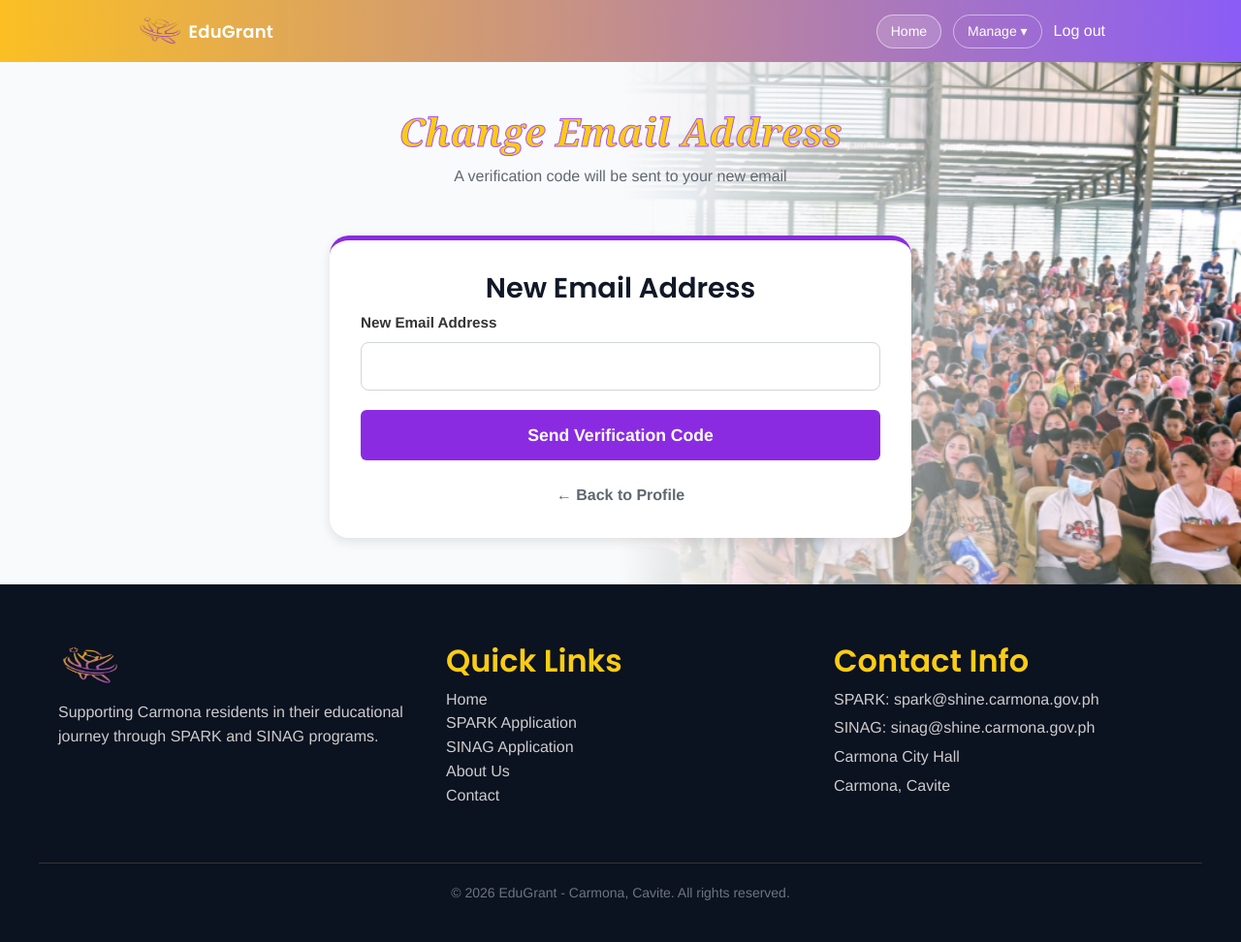
After one commit to o-timothy-o/edugrant, a Django app: page /accounts/change-email/ in a window 1280 px wide. The commit adds this page. Shown: the whole page at 97% size. Run offline with Django 5.2, Linux system fonts and the light colour scheme; the visitor is signed in with stand-in values (Sample User, id 1).

Commit message:
2fA for changing email on the profile page

```diff
--- a/backend/accounts/forms.py
+++ b/backend/accounts/forms.py
@@ -25,11 +25,9 @@ class ApplicantRegistrationForm(UserCreationForm):
 
 
 class ProfileEditForm(forms.ModelForm):
-    email = forms.EmailField(required=True)
-
     class Meta:
         model = User
-        fields = ("username", "email")
+        fields = ("username",)
 
     def clean_username(self):
         username = self.cleaned_data["username"]
@@ -38,9 +36,18 @@ class ProfileEditForm(forms.ModelForm):
             raise forms.ValidationError("That username is already taken.")
         return username
 
+
+class ChangeEmailForm(forms.Form):
+    email = forms.EmailField(label="New Email Address")
+
+    def __init__(self, *args, current_user=None, **kwargs):
+        super().__init__(*args, **kwargs)
+        self.current_user = current_user
+
     def clean_email(self):
         email = self.cleaned_data["email"]
-        qs = User.objects.filter(email=email).exclude(pk=self.instance.pk)
-        if qs.exists():
+        if self.current_user and email == self.current_user.email:
+            raise forms.ValidationError("This is already your current email address.")
+        if User.objects.filter(email=email).exists():
             raise forms.ValidationError("An account with that email already exists.")
         return email
--- a/backend/accounts/urls.py
+++ b/backend/accounts/urls.py
@@ -14,6 +14,9 @@ urlpatterns = [
     path("register/", views.register_view, name="register"),
     path("verify/", views.verify_otp_view, name="verify_otp"),
     path("verify/resend/", views.resend_otp_view, name="resend_otp"),
+    path("change-email/", views.change_email_view, name="change_email"),
+    path("change-email/verify/", views.verify_email_change_view, name="verify_email_change"),
+    path("change-email/resend/", views.resend_email_change_otp_view, name="resend_email_change_otp"),
     path("login/", views.ApplicantLoginView.as_view(), name="login"),
     path("logout/", views.CustomLogoutView.as_view(), name="logout"),
     path("profile/", views.profile_view, name="profile"),
--- a/backend/accounts/views.py
+++ b/backend/accounts/views.py
@@ -13,7 +13,7 @@ from django.urls import reverse_lazy, reverse
 from django.utils import timezone
 from django.views import View
 
-from .forms import ApplicantRegistrationForm, ProfileEditForm
+from .forms import ApplicantRegistrationForm, ProfileEditForm, ChangeEmailForm
 from .models import ApplicantProfile, EmailVerification
 
 
@@ -183,6 +183,87 @@ def profile_view(request):
     })
 
 
+@login_required
+def change_email_view(request):
+    form = ChangeEmailForm(current_user=request.user)
+    if request.method == "POST":
+        form = ChangeEmailForm(request.POST, current_user=request.user)
+        if form.is_valid():
+            new_email = form.cleaned_data["email"]
+            request.session["pending_new_email"] = new_email
+
+            EmailVerification.objects.filter(email=new_email, is_used=False).update(is_used=True)
+            otp_code = _generate_otp()
+            EmailVerification.objects.create(
+                email=new_email,
+                otp_code=otp_code,
+                expires_at=timezone.now() + timedelta(minutes=10),
+            )
+            _send_otp_email(new_email, otp_code)
+            return redirect("accounts:verify_email_change")
+
+    return render(request, "registration/change_email.html", {"form": form})
+
+
+@login_required
+def verify_email_change_view(request):
+    pending_email = request.session.get("pending_new_email")
+    if not pending_email:
+        return redirect("accounts:change_email")
+
+    error = None
+    if request.method == "POST":
+        entered_code = request.POST.get("otp_code", "").strip()
+        verification = (
+            EmailVerification.objects.filter(
+                email=pending_email,
+                otp_code=entered_code,
+                is_used=False,
+            )
+            .order_by("-created_at")
+            .first()
+        )
+
+        if not verification:
+            error = "Invalid code. Please check your email and try again."
+        elif verification.is_expired:
+            error = "This code has expired. Please request a new one below."
+        else:
+            verification.is_used = True
+            verification.save()
+
+            request.user.email = pending_email
+            request.user.save()
+            del request.session["pending_new_email"]
+
+            messages.success(request, "Your email address has been updated.")
+            return redirect("accounts:profile")
+
+    return render(request, "registration/verify_email_change.html", {
+        "email": pending_email,
+        "error": error,
+    })
+
+
+@login_required
+def resend_email_change_otp_view(request):
+    pending_email = request.session.get("pending_new_email")
+    if not pending_email:
+        return redirect("accounts:change_email")
+
+    EmailVerification.objects.filter(email=pending_email, is_used=False).update(is_used=True)
+    otp_code = _generate_otp()
+    EmailVerification.objects.create(
+        email=pending_email,
+        otp_code=otp_code,
+        expires_at=timezone.now() + timedelta(minutes=10),
+    )
+    _send_otp_email(pending_email, otp_code)
+
+    messages.success(request, "A new verification code has been sent to your new email address.")
+    return redirect("accounts:verify_email_change")
+
+
 class StaffLoginView(LoginView):
     """Login for staff only. Non-staff are blocked with a generic error."""
     template_name = "registration/staff_login.html"
--- /dev/null
+++ b/backend/templates/registration/change_email.html
@@ -0,0 +1,36 @@
+{% extends "base.html" %}
+{% load static %}
+
+{% block title %}Change Email — EduGrant{% endblock %}
+
+{% block content %}
+<div class="register-container">
+  <div class="register-header">
+    <h1 class="title">Change Email Address</h1>
+    <p class="subtitle">A verification code will be sent to your new email</p>
+  </div>
+  <div class="register-card">
+    <h2 class="account-creation-title">New Email Address</h2>
+
+    <form method="post" action="{% url 'accounts:change_email' %}" class="register-form">
+      {% csrf_token %}
+      <div class="register-field-group">
+        <label for="id_email" class="register-label">New Email Address</label>
+        <input type="email" id="id_email" name="email" value="{{ form.email.value|default:'' }}" required>
+        {% if form.email.errors %}
+          <p class="register-error">{{ form.email.errors.0 }}</p>
+        {% endif %}
+      </div>
+      {% if form.non_field_errors %}
+        <p class="register-error">{{ form.non_field_errors.0 }}</p>
+      {% endif %}
+
+      <button type="submit" class="btn btn-primary btn-create">Send Verification Code</button>
+    </form>
+
+    <div class="back-link">
+      <a href="{% url 'accounts:profile' %}">&larr; Back to Profile</a>
+    </div>
+  </div>
+</div>
+{% endblock %}
```
Also changed, not shown: backend/templates/registration/profile.html (+5 -5 lines), backend/templates/registration/verify_email_change.html (added, +54 -0 lines).
